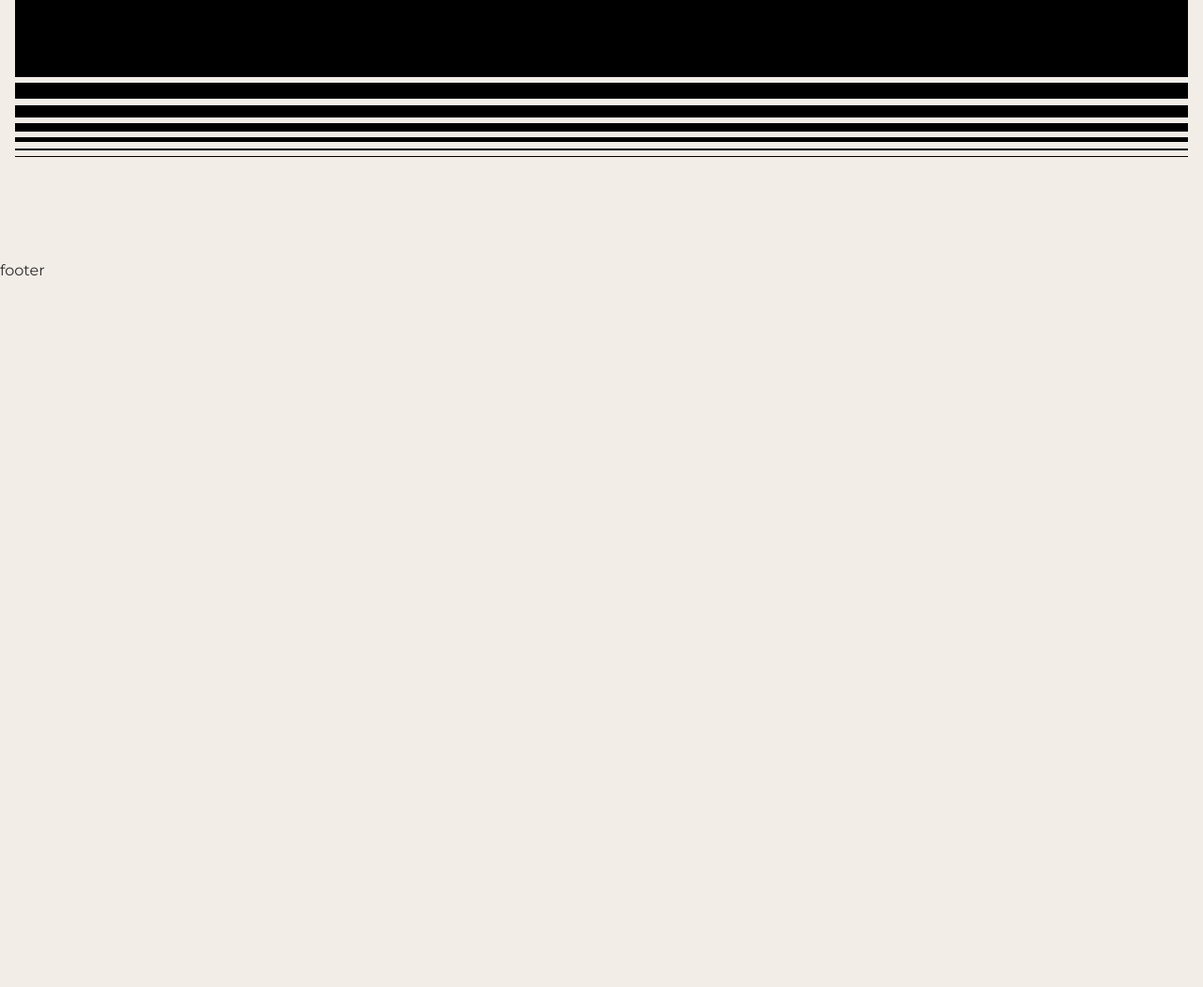
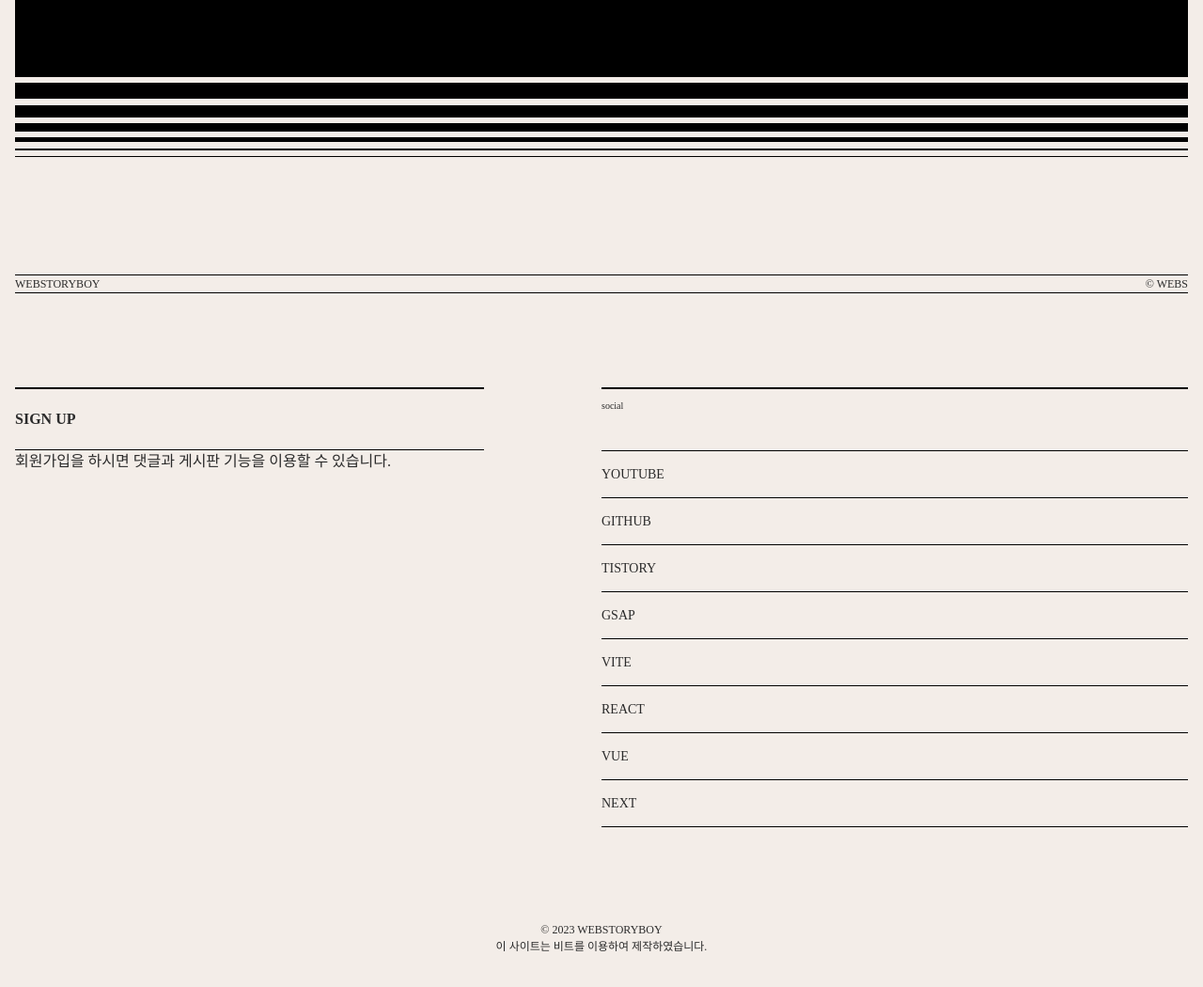
Before and after one commit to Makangsangha/first-vite-project, a website built with Vite: page src/index.html in a window 1280 px wide. Shown: the part 7696-8746 px from the top of the page at 94% size. Before the commit the page ends 7996 px from the top, so only its background shows below. Built offline with nearby package versions, Linux system fonts and the light colour scheme; a small style sheet from the web is missing; files whose address does not match are found by name; a web font is replaced by a local one.

Commit message:
푸터기능추가

```diff
--- a/src/assets/css/section/footer.css
+++ b/src/assets/css/section/footer.css
@@ -1,3 +1,90 @@
-#footer{
-
+#footer {
+    font-family: var(--mainKor-font);
 }
+.footer__inner {
+    padding: 16px;
+}
+.footer__text {
+    font-size: 12px;
+    text-transform: uppercase;
+    border-top: 1px solid var(--black);
+    border-bottom: 1px solid var(--black);
+    display: flex;
+    justify-content: space-between;
+}
+.footer__info {
+    display: flex;
+    justify-content: space-between;
+    margin: 100px 0;
+}
+.footer__info .left {
+    width: 40%;
+}
+.footer__info .left .title {
+    border-top: 2px solid var(--black);
+    border-bottom: 1px solid var(--black);
+    padding: 20px 0;
+    text-transform: uppercase;
+    font-weight: 700;
+    background: url(../../img/arrow.svg) no-repeat right 20px;
+    transition: all 0.3s;
+}
+.footer__info .left .title:hover {
+    background-color: var(--black400);
+    padding-left: 10px;
+    border-color: transparent;
+}
+.footer__info .left .desc {
+    font-size: 12px;
+    padding-top: 20px;
+}
+.footer__info .right {
+    width: 50%;
+}
+.footer__info .right h3 {
+    border-top: 2px solid var(--black);
+    font-size: 10px;
+    margin-bottom: 40px;
+    padding-top: 10px;
+}
+.footer__info .right ul {
+    border-top: 1px solid var(--black);
+}
+.footer__info .right li {
+    border-bottom: 1px solid var(--black);
+}
+.footer__info .right li a {
+    padding: 14px 0;
+    font-size: 14px;
+    display: inline-block;
+    text-transform: uppercase;
+}
+.footer__info .right li em {
+    font-size: 12px;
+    padding-left: 10px;
+    opacity: 0;
+    transition: all 0.3s;
+}
+.footer__info .right li:hover em {
+    opacity: 1;
+}
+.footer__right {
+    text-align: center;
+    text-transform: uppercase;
+    font-size: 12px;
+    margin-bottom: 20px;
+}
+@media (max-width: 800px){
+    .footer__info {
+        flex-direction: column;
+    }
+    .footer__info .left {
+        width: 100%;
+    }
+    .footer__info .left .desc {
+        margin-bottom: 40px;
+    }
+    .footer__info .right {
+        width: 100%;
+    }
+}
--- a/src/index.html
+++ b/src/index.html
@@ -366,7 +366,61 @@
 
     <!-- footer -->
     <footer id="footer" role="contentinfo">
-        footer
+        <div class="footer__inner">
+            <div class="footer__text">
+                <span>webstoryboy</span>
+                <span>© webs</span>
+            </div>
+            <div class="footer__info">
+                <div class="left">
+                    <div class="title">
+                        <a href="#">sign up</a>
+                    </div>
+                    <p>회원가입을 하시면 댓글과 게시판 기능을 이용할 수 있습니다.</p>
+                </div>
+                <div class="right">
+                    <h3>social</h3>
+                    <ul>
+                        <li>
+                            <a href="https://www.youtube.com/@Webstoryboy">youtube</a>
+                            <em>유튜브에 오시면 더 많은 강의를 볼 수 있습니다.</em>
+                        </li>
+                        <li>
+                            <a href="https://github.com/webstoryboy">github</a>
+                            <em>깃헙에 들어오시면 모든 소스를 볼 수 있습니다.</em>
+                        </li>
+                        <li>
+                            <a href="https://webstoryboy.co.kr">tistory</a>
+                            <em>티스토리에 들어오시면 좋은 정보 볼 수 있습니다.</em>
+                        </li>
+                        <li>
+                            <a href="https://www.youtube.com/playlist?list=PL4UVBBIc6giL8-6jvrClimg0cFL-Muqiq">gsap</a>
+                            <em>GSAP를 공부하시고 오면 도움이 됩니다.</em>
+                        </li>
+                        <li>
+                            <a href="https://github.com/webstoryboy/port2023-vite">vite</a>
+                            <em>비트 강의도 곧 오픈 예정입니다.</em>
+                        </li>
+                        <li>
+                            <a href="https://github.com/webstoryboy/port2023-react">react</a>
+                            <em>리액트 강의도 곧 오픈 예정입니다.</em>
+                        </li>
+                        <li>
+                            <a href="https://github.com/webstoryboy/port2023-vue">vue</a>
+                            <em>뷰 강의도 곧 오픈 예정입니다.</em>
+                        </li>
+                        <li>
+                            <a href="https://github.com/webstoryboy/port2023-next">next</a>
+                            <em>넥스트 강의도 곧 오픈 예정입니다.</em>
+                        </li>
+                    </ul>
+                </div>
+            </div>
+            <div class="footer__right">
+                © 2023 webstoryboy<br />
+                이 사이트는 비트를 이용하여 제작하였습니다.
+            </div>
+        </div>
     </footer>
 
     <script type="module" src="assets/js/main.js"></script>
```
